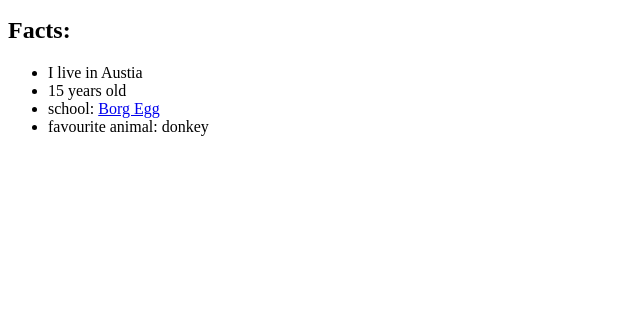
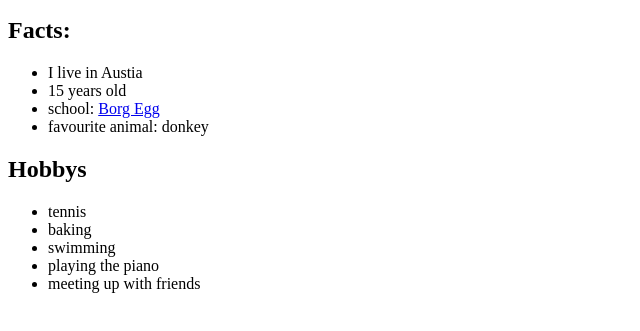
Before and after one commit to LucyKoh/lucykoh.github.io, a plain HTML site: page index.html in a window 1280 px wide. Shown: the part 101-432 px from the top of the page, without its empty margins (0-640 px from the left). Drawn offline with Linux system fonts and the light colour scheme.

Commit message:
Update index.html

```diff
--- a/index.html
+++ b/index.html
@@ -13,5 +13,15 @@
        <li> school: <a href="http://www.borg.at">
        Borg Egg </li> </a>
        <li> favourite animal: donkey </li>
+ </ul>
+    <h2> Hobbys </h2>
+    <ul>
+      <li> tennis </li>
+      <li> baking </li>
+      <li> swimming </li>
+      <li> playing the piano </li>
+      <li> meeting up with friends </li>
+    </ul>
+
   </body>
 </html>
```
